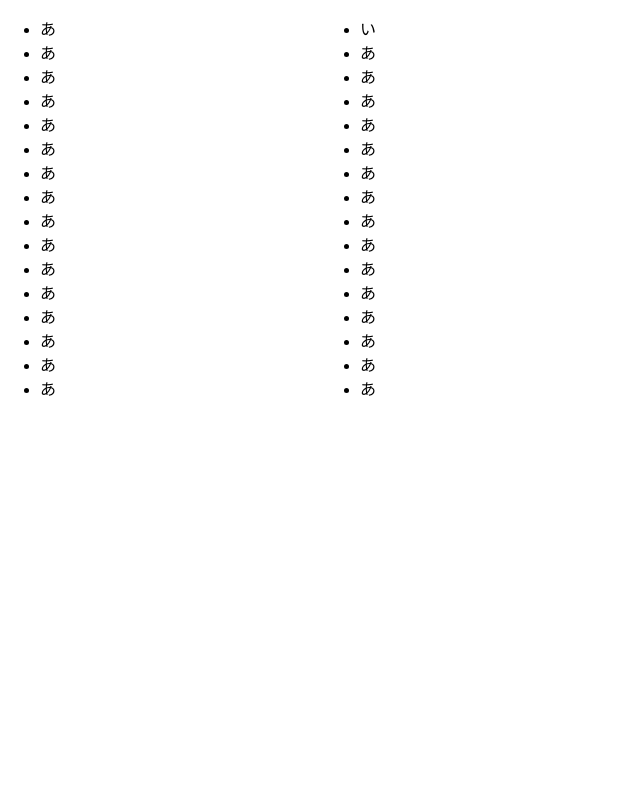
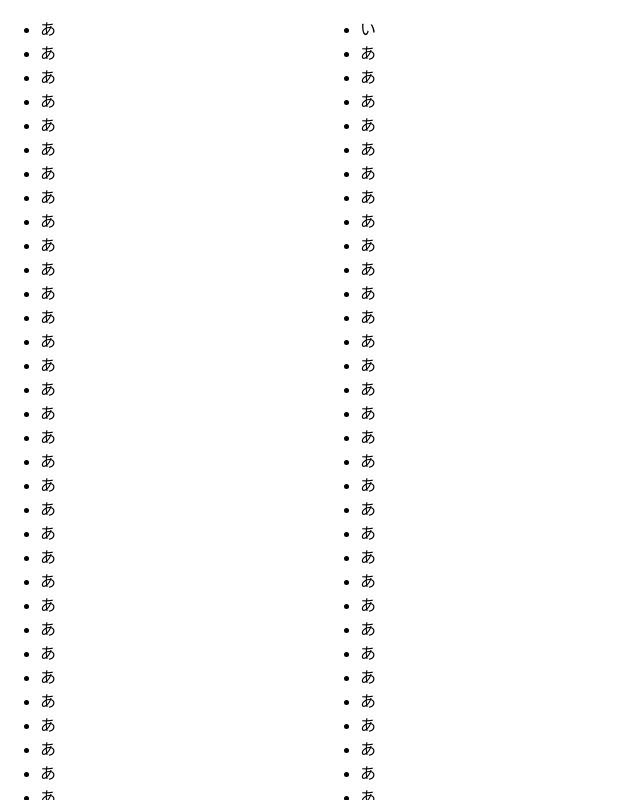
Before and after one commit to tetsuya-izumi/practice-ios, a plain HTML site: page index.html in a window 1280 px wide. Shown: the whole page, without its empty margins (0-640 px from the left). Drawn offline with Linux system fonts and the light colour scheme.

Commit message:
Add files via upload

```diff
--- a/css/styles.css
+++ b/css/styles.css
@@ -1,18 +1,18 @@
 body {
   margin: 0;
-  min-height: 50vh;
+  min-height: 100vh;
   min-height: -webkit-fill-available;
 }
 
   .container {
     display: flex;
     width: 100vw;
-    height: 50vh;
+    height: 100vh;
     min-height: -webkit-fill-available;
   }
 
   .pain {
-    height: 50vh;
+    height: 100vh;
     overflow-y: scroll;
     min-height: -webkit-fill-available;
   }
```
